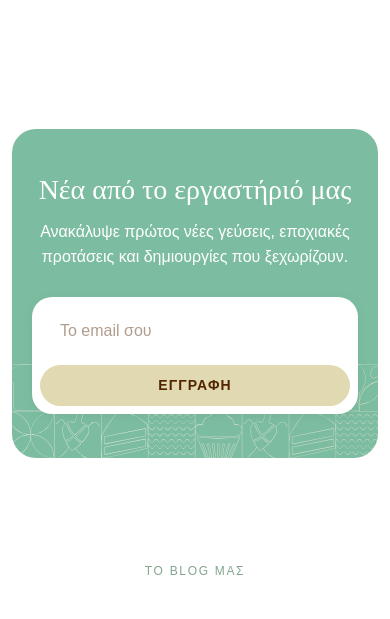
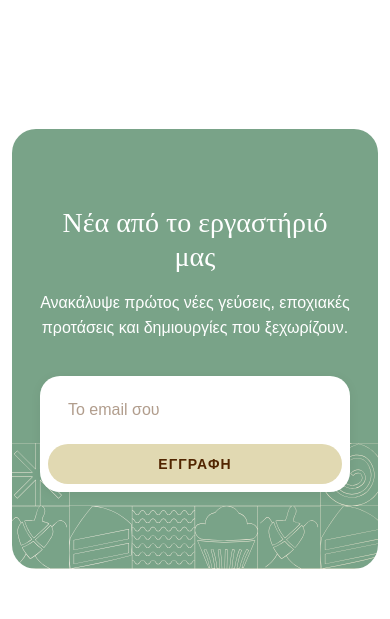
Before and after one commit to haycwebsites/stamatopoulos-bakery, a React (Vite) app: page / in a window 390 px wide. Shown: the part 8100-8719 px from the top of the page. Built offline with nearby package versions, Linux system fonts and the light colour scheme; a web font is replaced by a local one.

Commit message:
Update newsletter styles: change background color, adjust padding, and set aspect ratio for responsiveness.

```diff
--- a/src/index.css
+++ b/src/index.css
@@ -1604,17 +1604,31 @@ a {
 }
 
 .stamatopoulos-newsletter-wrap.bg_cover {
-  background-color: #7cbda1;
+  background-color: #79A388;
   background-position: center center;
   background-repeat: no-repeat;
   background-size: cover;
   border-radius: 24px;
-  padding: clamp(2.75rem, 6vw, 4rem) clamp(1.25rem, 4vw, 2rem);
+  width: 100%;
+  aspect-ratio: 1300 / 569;
+  min-height: clamp(420px, 44vw, 569px);
+  display: flex;
+  align-items: center;
+  justify-content: center;
+  padding: clamp(3.5rem, 8vw, 5.5rem) clamp(1.25rem, 4vw, 2rem);
+}
+
+.stamatopoulos-newsletter-wrap.bg_cover > .row {
+  width: 100%;
 }
 
 .stamatopoulos-newsletter-sec .ds-cta-box {
   max-width: 720px;
   margin: 0 auto;
+}
+
+.stamatopoulos-newsletter-sec .ds-cta-box .section-title {
+  margin-bottom: 0;
 }
 
 .stamatopoulos-newsletter-sec .stamatopoulos-newsletter-title,
@@ -1624,7 +1638,7 @@ a {
   font-size: clamp(1.75rem, 3.5vw, 2.5rem);
   font-weight: 400;
   line-height: 1.2;
-  margin-bottom: 0.75rem;
+  margin-bottom: 1rem;
 }
 
 .stamatopoulos-newsletter-sec .stamatopoulos-newsletter-subtitle,
@@ -1634,7 +1648,7 @@ a {
   font-size: 1rem;
   line-height: 1.5625;
   max-width: 36rem;
-  margin: 0 auto 1.75rem;
+  margin: 0 auto 2.25rem;
 }
 
 .stamatopoulos-newsletter-sec .ds-cta-box .form-group {
@@ -1645,7 +1659,6 @@ a {
   background: #fff;
   border-radius: 999px;
   overflow: hidden;
-  padding: 5px;
   box-shadow: 0 2px 12px rgba(0, 0, 0, 0.06);
 }
 
@@ -1687,6 +1700,12 @@ a {
 }
 
 @media (max-width: 575.98px) {
+  .stamatopoulos-newsletter-wrap.bg_cover {
+    aspect-ratio: auto;
+    min-height: 440px;
+    padding: 3.25rem 1rem;
+  }
+
   .stamatopoulos-newsletter-sec .ds-cta-box .form-group {
     flex-direction: column;
     border-radius: 20px;
```
